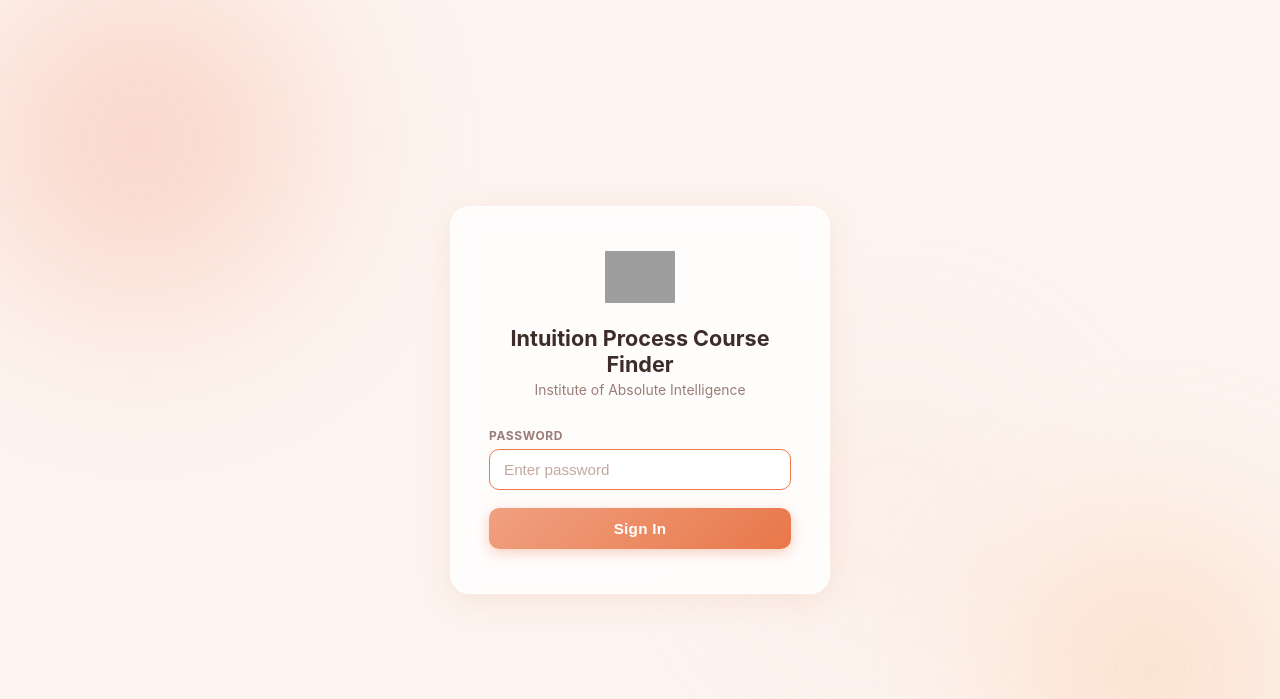
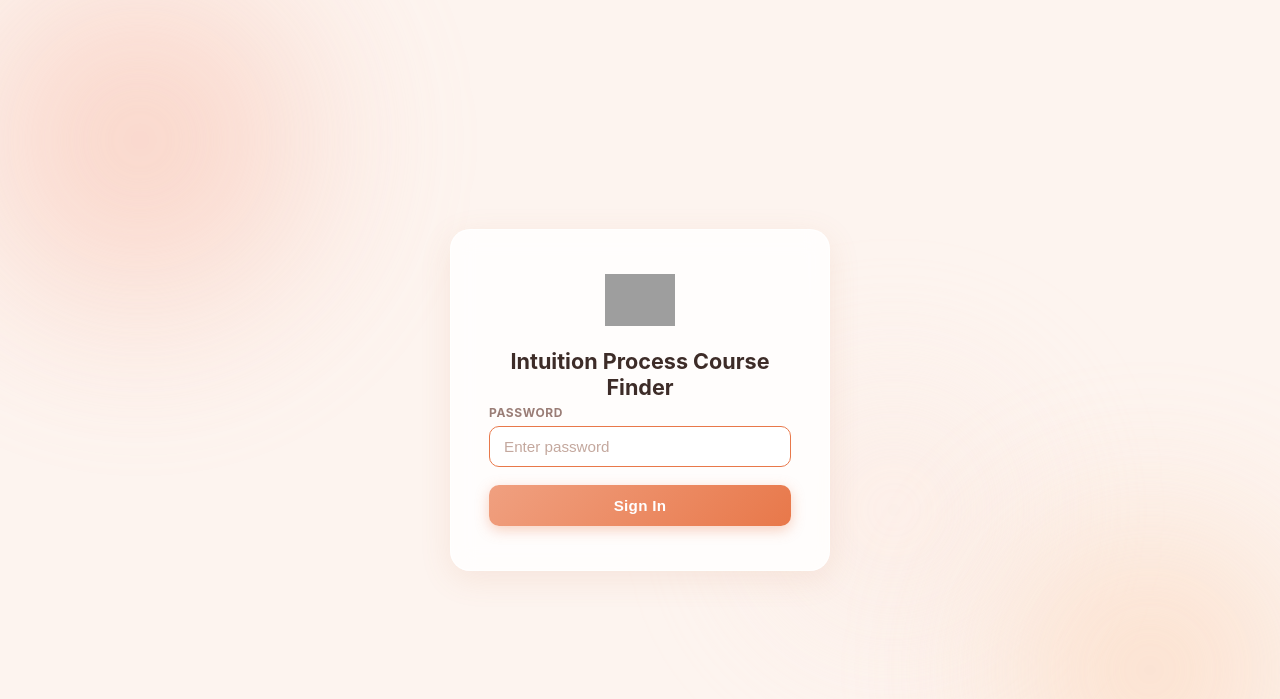
Before and after one commit to intuitionprocess-svg/ip-course-finder, a Flask app: page /login in a window 1280 px wide. Shown: the top 699 px of the page. Run offline with Flask 3, Linux system fonts and the light colour scheme; grey boxes are pictures that could not be loaded.

Commit message:
Remove subtitle from login page

```diff
--- a/templates/login.html
+++ b/templates/login.html
@@ -113,7 +113,6 @@
 <div class="card">
   <div class="logo"><img src="https://instituteofai.ai/wp-content/uploads/2025/11/iai_logo_black_text-scaled.webp" alt="Institute of Absolute Intelligence" /></div>
   <h1>Intuition Process Course Finder</h1>
-  <p class="subtitle">Institute of Absolute Intelligence</p>
   {% if error %}
     <div class="alert">{{ error }}</div>
   {% endif %}
```
